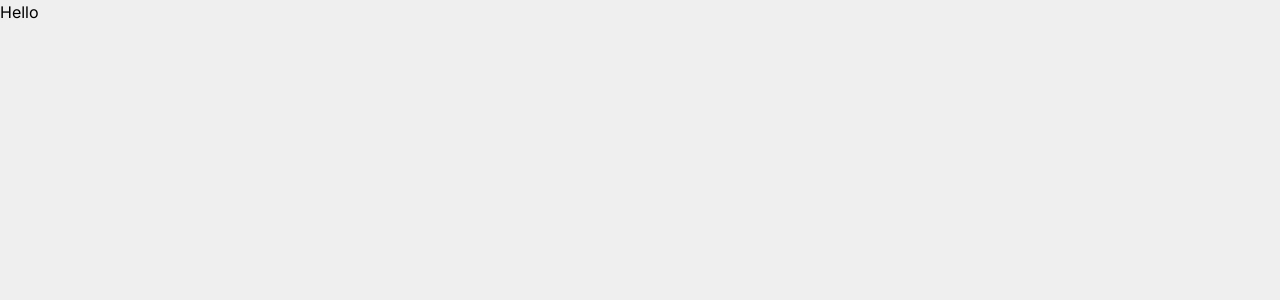
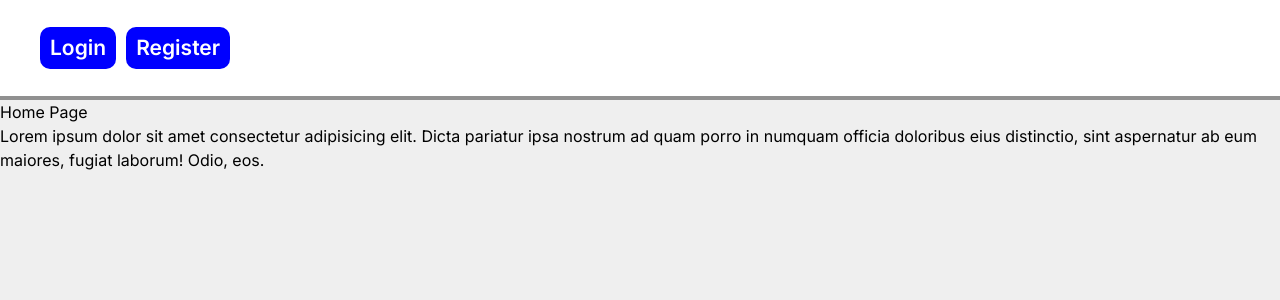
Before and after one commit to mo7mad4/cloudHosting, a Next.js app: page / in a window 1280 px wide. Shown: the top 300 px of the page. Built offline with nearby package versions, Linux system fonts and the light colour scheme.

Commit message:
Changing some thing

```diff
--- a/src/app/layout.tsx
+++ b/src/app/layout.tsx
@@ -1,6 +1,7 @@
 import type { Metadata } from "next";
 import { Inter } from "next/font/google";
 import "./globals.css";
+import Header from "@/components/header/Header";
 
 const inter = Inter({ subsets: ["latin"] });
 
@@ -16,7 +17,12 @@ export default function RootLayout({
 }>) {
   return (
     <html lang="en">
-      <body className={inter.className}>{children}</body>
+      <body className={inter.className}>
+        <Header />
+          <main>
+          {children}
+          </main>
+      </body>
     </html>
   );
 }
--- a/src/app/page.tsx
+++ b/src/app/page.tsx
@@ -3,7 +3,9 @@ import React from 'react'
 const page = () => {
   return (
     <div>
-      <h4>Hello</h4>
+      <h1>Home Page</h1>
+      <p>Lorem ipsum dolor sit amet consectetur adipisicing elit. Dicta pariatur ipsa nostrum ad quam porro in numquam officia doloribus eius distinctio, sint aspernatur ab eum maiores, fugiat laborum! Odio, eos.</p>
+
     </div>
   )
 }
--- /dev/null
+++ b/src/components/header/Header.tsx
@@ -0,0 +1,20 @@
+import Link from 'next/link'
+import { GrTechnology } from "react-icons/gr";
+import styles from './header.module.css'
+import React from 'react'
+
+const Header = () => {
+  return (
+    <header className={styles.header}>
+
+
+        <div className={styles.right}>
+                <Link className={styles.btn} href="/login">Login</Link>
+                <Link className={styles.btn} href="/register">Register</Link>
+        </div>
+
+    </header>
+  )
+}
+
+export default Header
--- /dev/null
+++ b/src/components/header/Navbar.tsx
@@ -0,0 +1,30 @@
+import Link from 'next/link'
+import React from 'react'
+import { GrTechnology } from 'react-icons/gr'
+import styles from './header.module.css'
+
+
+const Navbar = () => {
+  return (
+    <nav className={styles.navbar}>
+        <Navbar />
+    <div>
+        <Link href="/" className={styles.logo}>
+            CLOUD
+            <GrTechnology />
+            HOSTING
+        </Link>
+    </div>
+
+    <ul className={styles.navLinks}>
+        <Link className={styles.navLink} href="/">Home</Link>
+        <Link className={styles.navLink} href="/articles">Articles</Link>
+        <Link className={styles.navLink} href="/about">About</Link>
+        <Link className={styles.navLink} href="/admin">Admin Dashboard</Link>
+    </ul>
+
+</nav>
+  )
+}
+
+export default Navbar
--- /dev/null
+++ b/src/components/header/header.module.css
@@ -0,0 +1,60 @@
+.header{
+    height: 100px;
+    display: flex;
+    align-items: center;
+    justify-content: space-between;
+    padding: 0 40px;
+    border-bottom: 4px solid rgb(144, 144, 144);
+    background-color: rgb(257, 255, 255);
+    position: relative;
+}
+
+.navbar{
+    display: flex;
+    align-items: center;
+    justify-content: space-between;
+}
+
+.logo{
+    display: flex;
+    align-items: center;
+    font-size: 24px;
+    font-weight: bold;
+    color: rgb(176, 15, 176);
+}
+
+.navlinks {
+    margin-left: 30px;
+}
+
+.navLink{
+    font-size: 20px;
+    font-weight: 600;
+    margin: 0 12px;
+}
+
+.right {
+    display: flex;
+    align-items: center;
+    gap: 10px;
+}
+
+.btn {
+    cursor: pointer;
+    background-color: blue;
+    color: white;
+    border-radius: 10px;
+    padding: 5px 10px;
+    font-size: 21px;
+    font-weight: 600;
+    display: flex;
+    align-items: center;
+}
+
+.btn:hover{
+    background-color: darkblue;
+}
+
+.navLink:hover{
+    color: darkblue;
+}
```
Also changed, not shown: package.json (+5 -4 lines), 1 other file (tests, documents, lock files or other folders).
